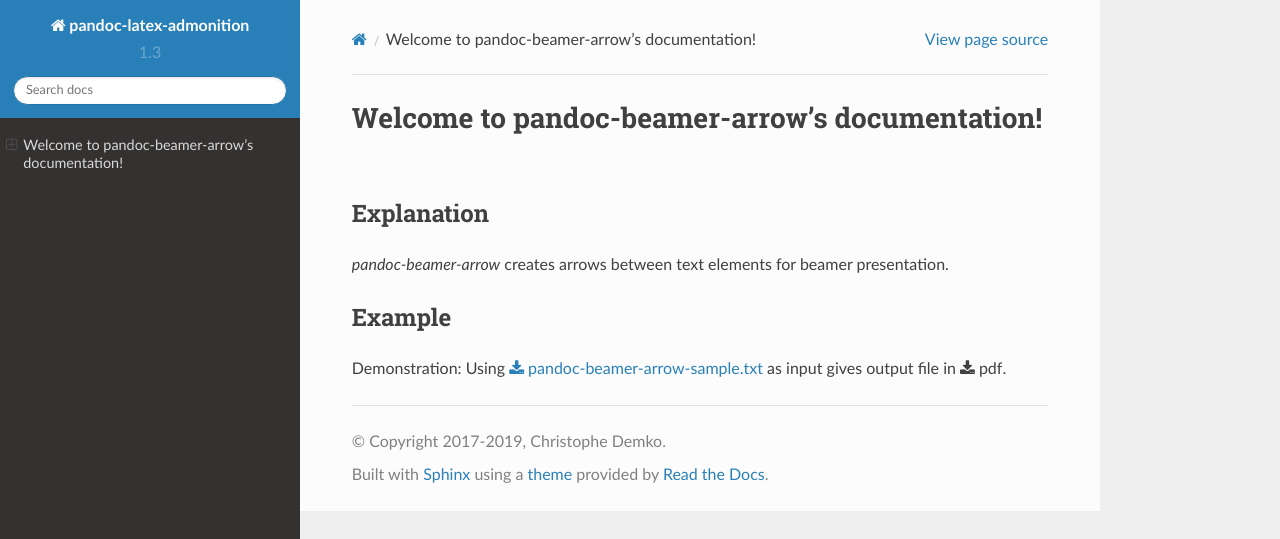
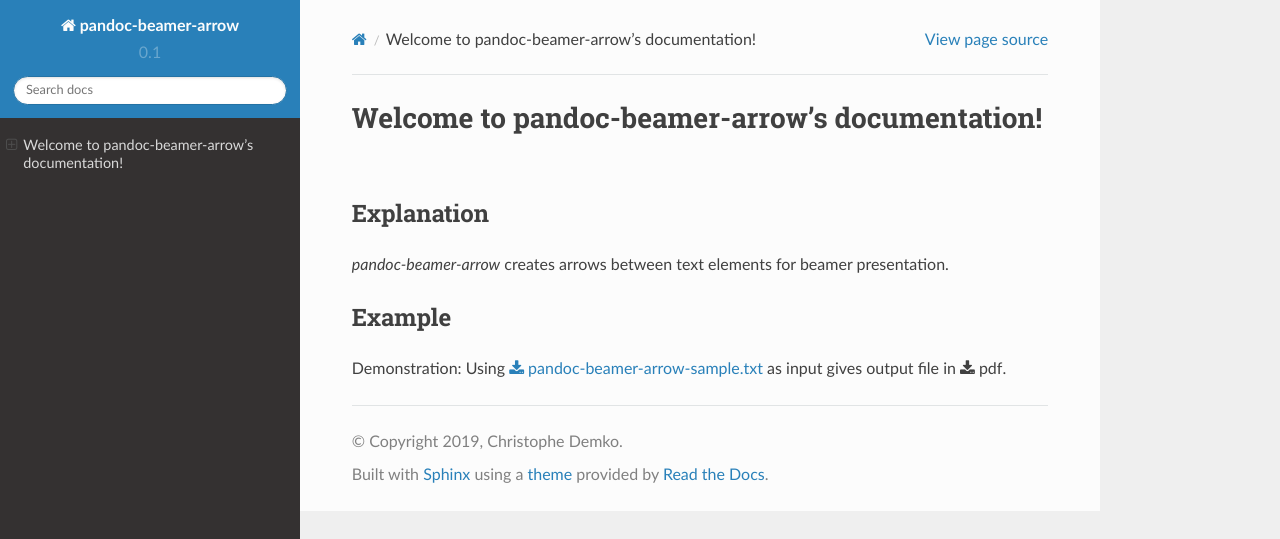
Before and after one commit to chdemko/pandoc-beamer-arrow, a Sphinx documentation site: the page built from docs/index.rst, in a window 1280 px wide. Shown: the top 539 px of the page. Built offline with Sphinx 7.4.7 and the Read the Docs theme 2.0.0, drawn with Linux system fonts in a browser that asks for light colours.

Commit message:
Change versions

```diff
--- a/docs/conf.py
+++ b/docs/conf.py
@@ -25,21 +25,21 @@
 
 # -- Project information -----------------------------------------------------
 
-project = "pandoc-latex-admonition"
-copyright = "2017-2019, Christophe Demko"
+project = "pandoc-beamer-arrow"
+copyright = "2019, Christophe Demko"
 author = "Christophe Demko"
 
 # The short X.Y version
-version = "1.3"
+version = "0.1"
 # The full version, including alpha/beta/rc tags
-release = "1.3.1"
+release = "0.1.0"
 
 # -- General configuration ---------------------------------------------------
 
 # If your documentation needs a minimal Sphinx version, state it here.
 #
 # needs_sphinx = '1.0'
-needs_sphinx = "1.8"
+needs_sphinx = "2.2"
 
 # Add any Sphinx extension module names here, as strings. They can be
 # extensions coming with Sphinx (named 'sphinx.ext.*') or your custom
```
